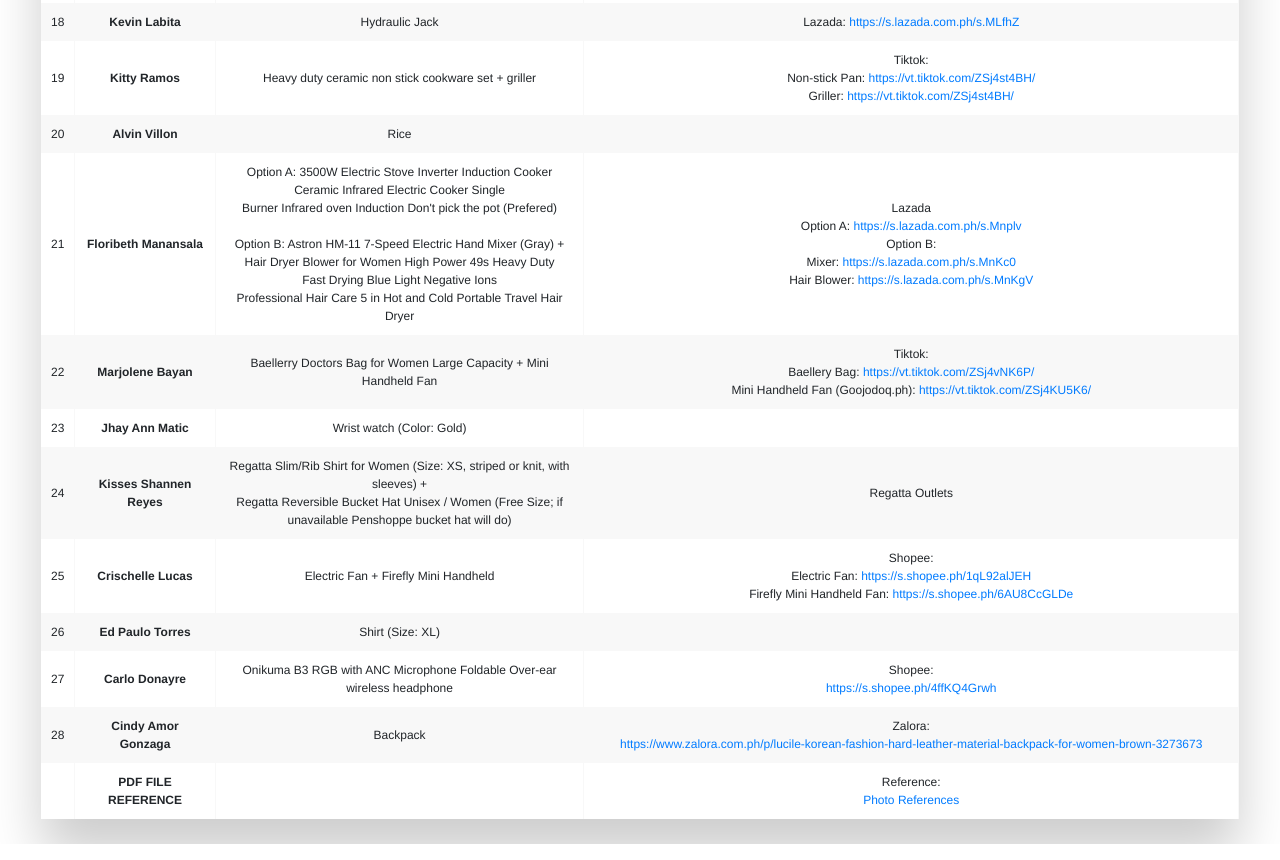
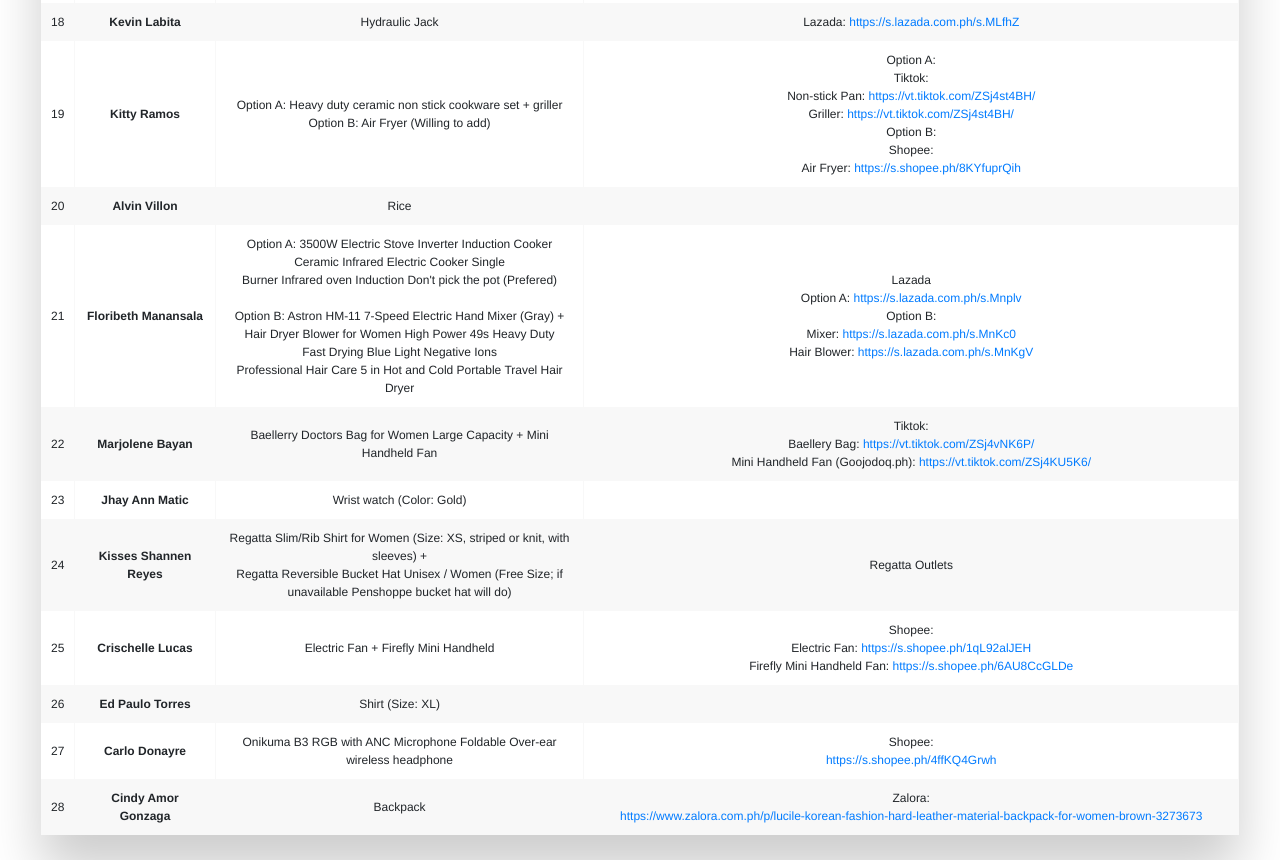
Before and after one commit to kishannen/alphawishlist2024, a plain HTML site: page index.html in a window 1280 px wide. Shown: the part 1095-1955 px from the top of the page. Drawn offline with nearby package versions, Linux system fonts and the light colour scheme.

Commit message:
Update index.html

```diff
--- a/index.html
+++ b/index.html
@@ -313,10 +313,14 @@
             <tr>
                 <td>19</td>
                 <td class="name">Kitty Ramos</td>
-                <td>Heavy duty ceramic non stick cookware set + griller</td>
-                <td>Tiktok: <br>
+                <td>Option A: Heavy duty ceramic non stick cookware set + griller <br>
+                Option B: Air Fryer (Willing to add) </td>
+                <td>Option A: <br> Tiktok: <br>
                     Non-stick Pan: <a href="https://vt.tiktok.com/ZSj4st4BH/">https://vt.tiktok.com/ZSj4st4BH/</a><br>
-                    Griller: <a href="https://vt.tiktok.com/ZSj4st4BH/">https://vt.tiktok.com/ZSj4st4BH/</a></td>
+                    Griller: <a href="https://vt.tiktok.com/ZSj4st4BH/">https://vt.tiktok.com/ZSj4st4BH/</a> <br>
+                    Option B: <br> Shopee: <br>
+                    Air Fryer:  <a href="https://s.shopee.ph/8KYfuprQih">https://s.shopee.ph/8KYfuprQih</a>
+                </td>
             </tr>
             <tr>
                 <td>20</td>
@@ -385,14 +389,6 @@
                 <td>Zalora: <br> <a href="https://www.zalora.com.ph/p/lucile-korean-fashion-hard-leather-material-backpack-for-women-brown-3273673">
                     https://www.zalora.com.ph/p/lucile-korean-fashion-hard-leather-material-backpack-for-women-brown-3273673</a></td>
             </tr>
-
-            <tr>
-                <td></td>
-                <td class="name">PDF FILE REFERENCE</td>
-                <td></td>
-                <td>Reference: <br> <a href="https://drive.google.com/file/d/1kUCtTw7TX2SmWz-qFcKWlkVKvviuHuP7/view?usp=sharing">
-                    Photo References</a></td>
-            </tr>
           </tbody>
         </table>
      </div>
```
